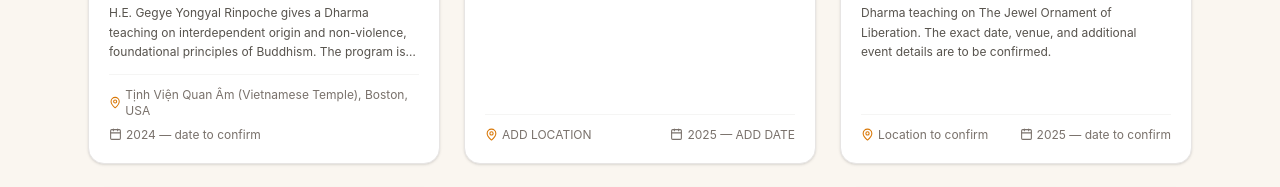
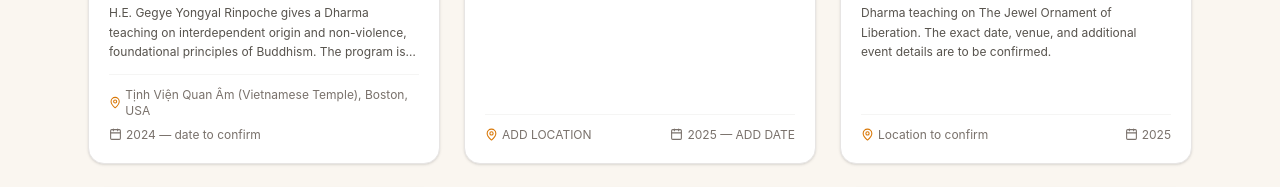
Before and after one commit to sherpaten/Zero-Point-Meditation-Center, a React (Vite) app in the folder zero-point-meditation/: page /events in a window 1280 px wide. Shown: the part 3500-3687 px from the top of the page. Built offline with nearby package versions, Linux system fonts and the light colour scheme.

Commit message:
Mark new event entries as 2025

```diff
--- a/zero-point-meditation/src/pages/Events.jsx
+++ b/zero-point-meditation/src/pages/Events.jsx
@@ -184,7 +184,7 @@ const galleryItems = [
   { id: 22, group: '2025', title: 'World Peace Prayer Day — EDIT TITLE', type: 'photo', category: 'Event Photos', date: '2025 — ADD DATE', location: 'ADD LOCATION', image: peace2025a, images: [peace2025a, peace2025b, peace2025c], description: 'ADD VERIFIED DESCRIPTION.' },
   {
     id: 23, group: '2025', title: 'Dharma Teaching: The Jewel Ornament of Liberation',
-    type: 'photo', category: 'Event Photos', date: '2025 — date to confirm',
+    type: 'photo', category: 'Event Photos', date: '2025',
     location: 'Location to confirm', image: jewel2025a, images: [jewel2025a, jewel2025b],
     description: 'Dharma teaching on The Jewel Ornament of Liberation. The exact date, venue, and additional event details are to be confirmed.'
   },
```
